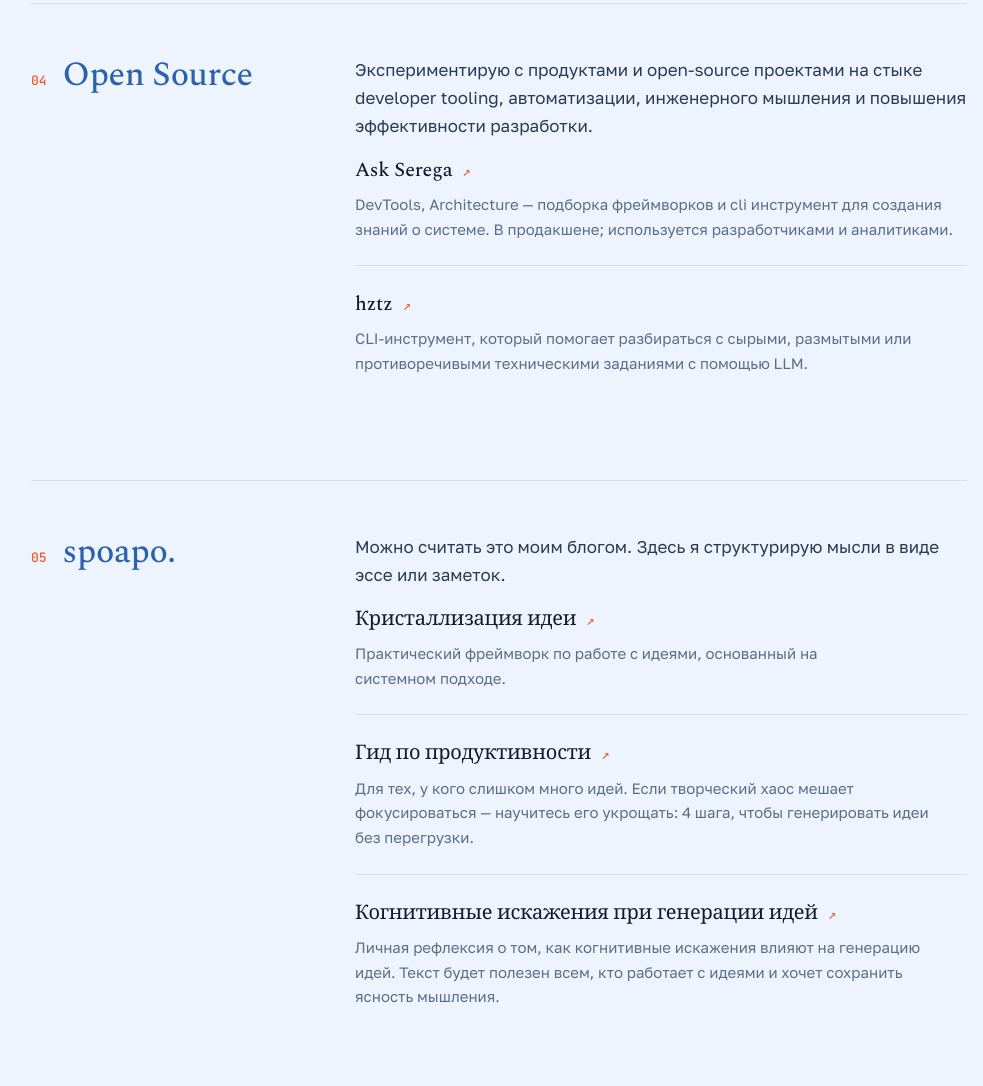
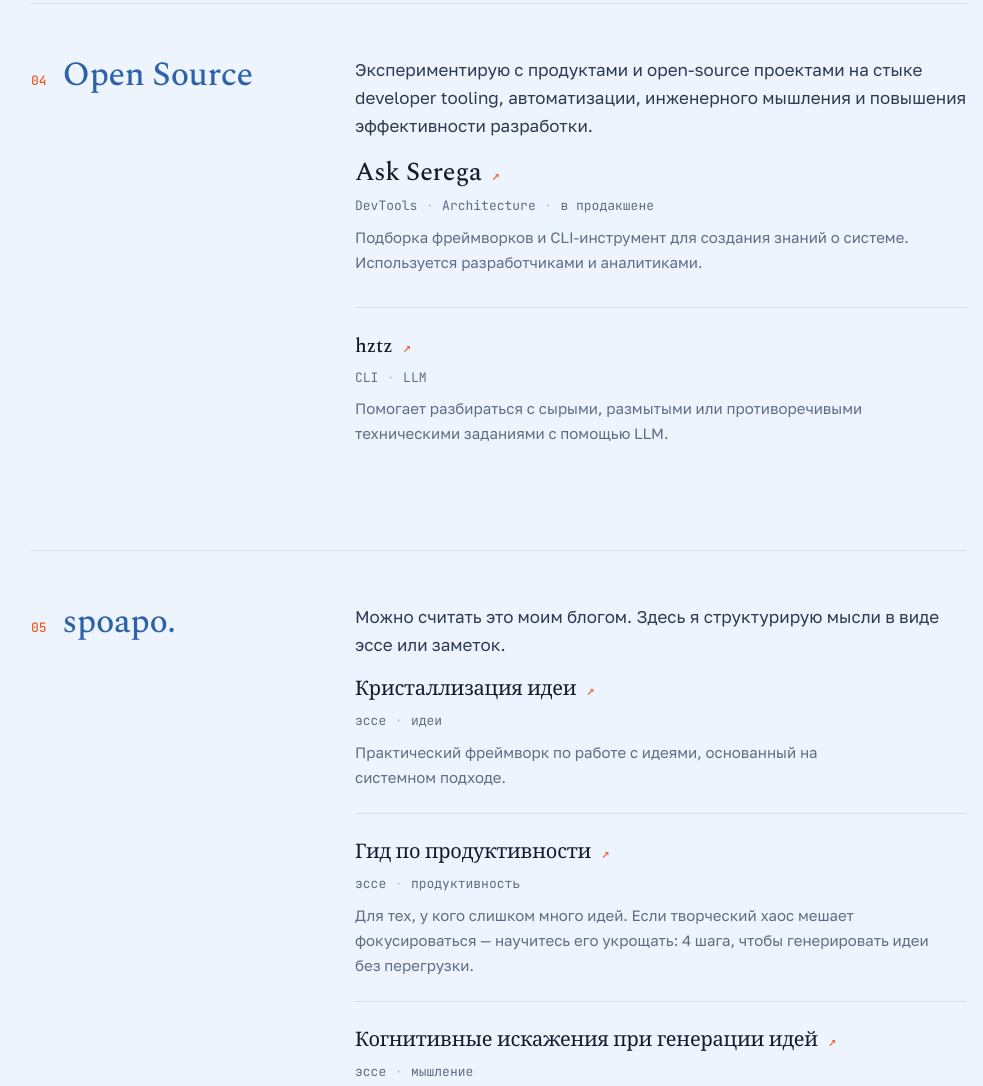
Before and after one commit to mikeoleynik/mikeoleynik.github.io, a plain HTML site: page index.html in a window 1280 px wide. Shown: the part 2516-3602 px from the top of the page, without its empty margins (141-1124 px from the left). Drawn offline with nearby package versions, Linux system fonts and the light colour scheme.

Commit message:
add tags in projects

```diff
--- a/css/style.css
+++ b/css/style.css
@@ -581,11 +581,38 @@ main {
   transform: translate(2px, -2px);
 }
 
+.project__meta {
+  display: flex;
+  flex-wrap: wrap;
+  align-items: baseline;
+  margin: 8px 0 0;
+  padding: 0;
+  list-style: none;
+  font-family: var(--font-mono);
+  font-size: var(--text-caption);
+  color: var(--color-ink-mute);
+  line-height: 1.6;
+}
+
+.project__meta li:not(:last-child)::after {
+  content: '·';
+  margin: 0 0.65em;
+  color: var(--color-line-strong);
+}
+
 .project__desc {
   margin: var(--spacing-8) 0 0;
   font-size: var(--text-body-sm);
   color: var(--color-ink-mute);
   text-wrap: pretty;
+}
+
+.project--featured .project__link {
+  font-size: clamp(1.375rem, 2.5vw, 1.625rem);
+}
+
+.project--featured + .project {
+  margin-top: var(--spacing-8);
 }
 
 /* ==========================================================================
--- a/index.html
+++ b/index.html
@@ -146,12 +146,17 @@
           <div class="section__content">
             <p>Экспериментирую с продуктами и open-source проектами на стыке developer tooling, автоматизации, инженерного мышления и повышения эффективности разработки.</p>
             <ul class="project-list">
-              <li class="project">
+              <li class="project project--featured">
                 <a class="project__link" href="https://askserega.ru/" target="_blank" rel="noopener">
                   <span>Ask Serega</span>
                   <span class="project__arrow" aria-hidden="true">↗</span>
                 </a>
-                <p class="project__desc">DevTools, Architecture — подборка фреймворков и cli инструмент для создания знаний о системе. В продакшене; используется разработчиками и аналитиками.</p>
+                <ul class="project__meta">
+                  <li>DevTools</li>
+                  <li>Architecture</li>
+                  <li>в продакшене</li>
+                </ul>
+                <p class="project__desc">Подборка фреймворков и CLI-инструмент для создания знаний о системе. Используется разработчиками и аналитиками.</p>
               </li>
 
               <li class="project">
@@ -159,7 +164,11 @@
                   <span>hztz</span>
                   <span class="project__arrow" aria-hidden="true">↗</span>
                 </a>
-                <p class="project__desc">CLI-инструмент, который помогает разбираться с сырыми, размытыми или противоречивыми техническими заданиями с помощью LLM.</p>
+                <ul class="project__meta">
+                  <li>CLI</li>
+                  <li>LLM</li>
+                </ul>
+                <p class="project__desc">Помогает разбираться с сырыми, размытыми или противоречивыми техническими заданиями с помощью LLM.</p>
               </li>
             </ul>
           </div>
@@ -178,6 +187,10 @@
                   <span>Кристаллизация идеи</span>
                   <span class="project__arrow" aria-hidden="true">↗</span>
                 </a>
+                <ul class="project__meta">
+                  <li>эссе</li>
+                  <li>идеи</li>
+                </ul>
                 <p class="project__desc">Практический фреймворк по работе с идеями, основанный на системном подходе.</p>
               </li>
 
@@ -186,6 +199,10 @@
                   <span>Гид по продуктивности</span>
                   <span class="project__arrow" aria-hidden="true">↗</span>
                 </a>
+                <ul class="project__meta">
+                  <li>эссе</li>
+                  <li>продуктивность</li>
+                </ul>
                 <p class="project__desc">Для тех, у кого слишком много идей. Если творческий хаос мешает фокусироваться — научитесь его укрощать: 4 шага, чтобы генерировать идеи без перегрузки.</p>
               </li>
 
@@ -194,6 +211,10 @@
                   <span>Когнитивные искажения при генерации идей</span>
                   <span class="project__arrow" aria-hidden="true">↗</span>
                 </a>
+                <ul class="project__meta">
+                  <li>эссе</li>
+                  <li>мышление</li>
+                </ul>
                 <p class="project__desc">Личная рефлексия о том, как когнитивные искажения влияют на генерацию идей. Текст будет полезен всем, кто работает с идеями и хочет сохранить ясность мышления.</p>
               </li>
             </ul>
```
Also changed, not shown: en.html (+15 -2 lines).
